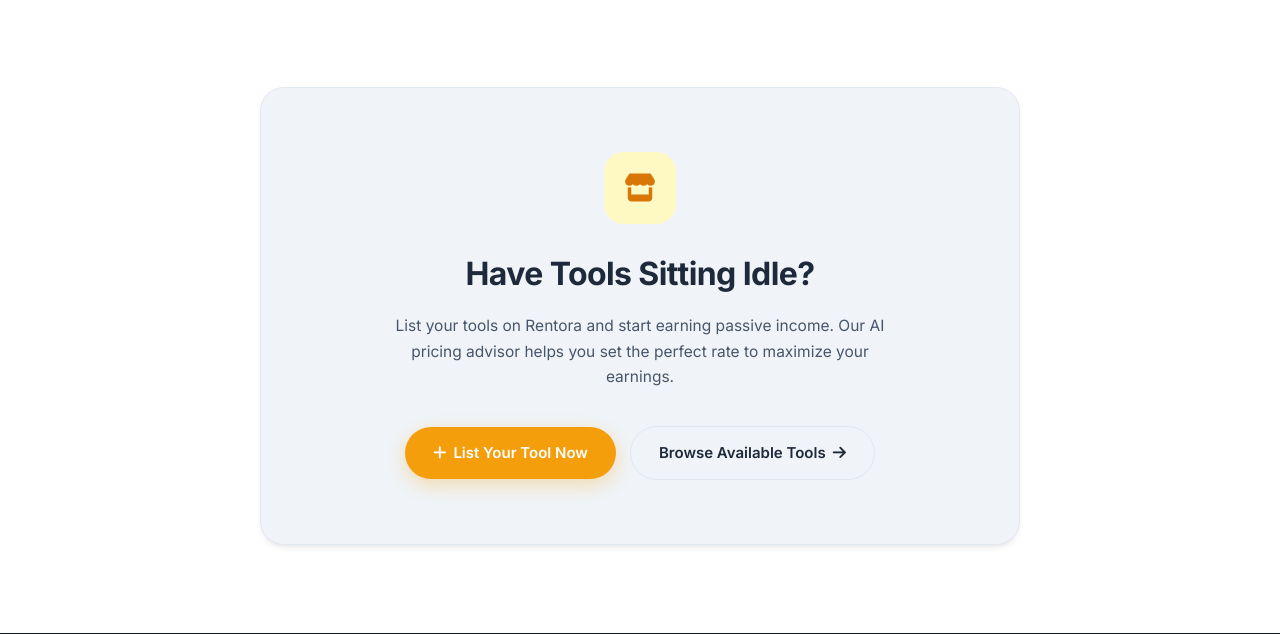
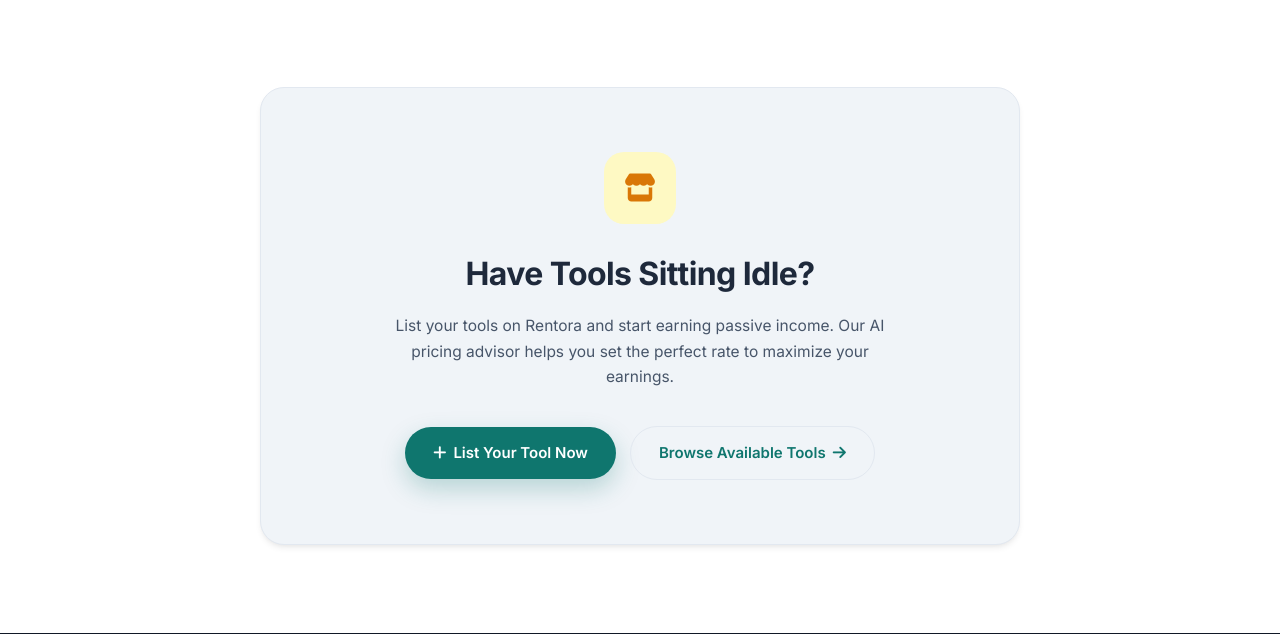
Before and after one commit to Mahmoud-B-Miqdad/rentora-platform, a Django app: template rentora_project/listings/templates/listings/home.html in a window 1280 px wide. Shown: the part 2767-3401 px from the top of the page. Run offline with Django 5.2, Linux system fonts and the light colour scheme; the template is opened without the code that fills it, so the values that code supplies are empty.

Commit message:
update home styling

```diff
--- a/rentora_project/listings/static/listings/css/home.css
+++ b/rentora_project/listings/static/listings/css/home.css
@@ -189,10 +189,10 @@
 .cta-card__title { font-size:clamp(22px,3.5vw,32px);font-weight:800;color:var(--clr-text);letter-spacing:-0.6px;margin-bottom:14px; }
 .cta-card__subtitle { font-size:15.5px;color:var(--clr-text-2);line-height:1.65;max-width:520px;margin:0 auto 36px; }
 .cta-card__actions { display:flex;align-items:center;justify-content:center;gap:14px;flex-wrap:wrap; }
-.btn-cta-primary { display:inline-flex;align-items:center;gap:7px;padding:14px 28px;background:var(--clr-amber);border:none;border-radius:var(--radius-full);color:#fff;font-family:var(--font);font-size:15px;font-weight:600;cursor:pointer;text-decoration:none;transition:background var(--duration) var(--ease),transform var(--duration) var(--ease);box-shadow:0 6px 20px rgba(245,158,11,0.30); }
-.btn-cta-primary:hover { background:var(--clr-amber-dark);transform:translateY(-2px);color:#fff; }
-.btn-cta-secondary { display:inline-flex;align-items:center;gap:7px;padding:14px 28px;background:transparent;border:1.5px solid var(--clr-border);border-radius:var(--radius-full);color:var(--clr-text);font-family:var(--font);font-size:15px;font-weight:600;cursor:pointer;text-decoration:none;transition:border-color var(--duration) var(--ease),background var(--duration) var(--ease); }
-.btn-cta-secondary:hover { border-color:var(--clr-text-2);background:var(--clr-input-bg);color:var(--clr-text); }
+.btn-cta-primary { display:inline-flex;align-items:center;gap:7px;padding:14px 28px;background:#0f766e;border:none;border-radius:var(--radius-full);color:#fff;font-family:var(--font);font-size:15px;font-weight:600;cursor:pointer;text-decoration:none;transition:background var(--duration) var(--ease),transform var(--duration) var(--ease);box-shadow:0 10px 25px rgba(15, 118, 110, 0.25); }
+.btn-cta-primary:hover { background:#0f766e;transform:translateY(-2px);color:#fff; }
+.btn-cta-secondary { display:inline-flex;align-items:center;gap:7px;padding:14px 28px;background:transparent;border:1.5px solid var(--clr-border);border-radius:var(--radius-full);color:#0f766e;font-family:var(--font);font-size:15px;font-weight:600;cursor:pointer;text-decoration:none;transition:border-color var(--duration) var(--ease),background var(--duration) var(--ease); }
+.btn-cta-secondary:hover { border-color:#0f766e;;background:var(--clr-input-bg);color:#0f766e; }
 
 /* Responsive */
 @media (max-width:1024px) { .cat-grid{grid-template-columns:repeat(3,1fr);} .tools-grid{grid-template-columns:repeat(2,1fr);} .steps-grid{grid-template-columns:1fr;gap:20px;} .steps-arrow{transform:rotate(90deg);padding-bottom:0;} }
```
